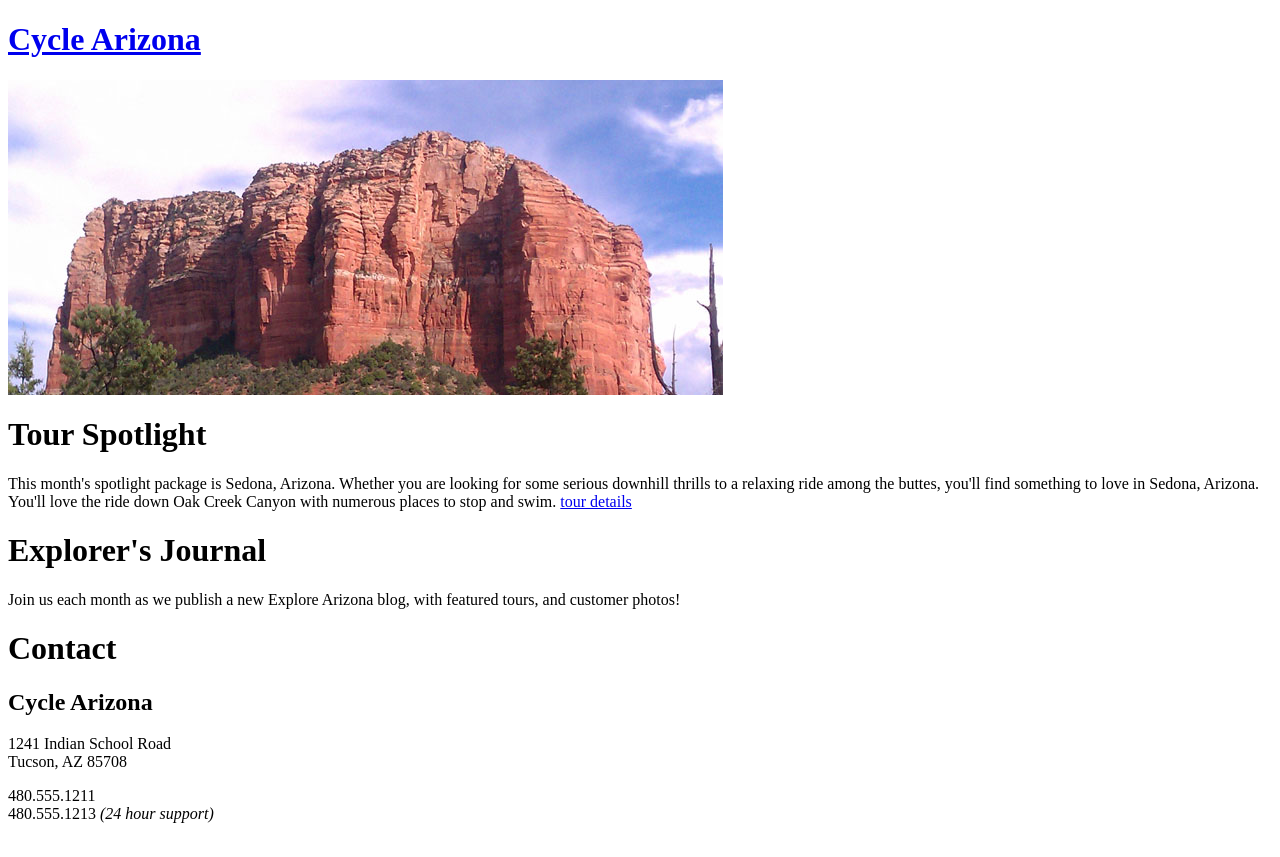
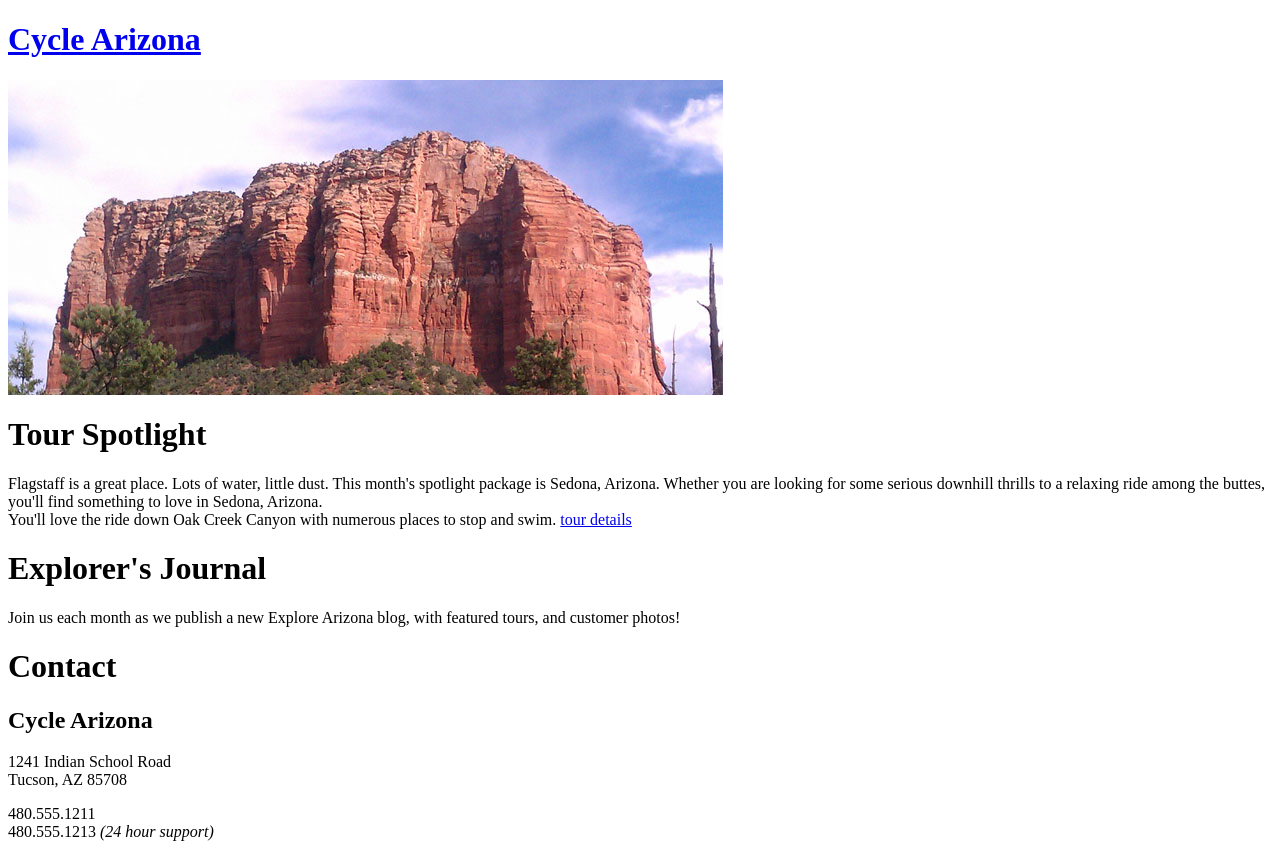
Before and after one commit to AvtaPrime/Test, a plain HTML site: page index.html in a window 1280 px wide. Drawn offline with Linux system fonts and the light colour scheme.

Commit message:
Wild changes are possible.

```diff
--- a/index.html
+++ b/index.html
@@ -24,7 +24,7 @@
         <div id="mainContent">
           <div id="mainArticle">
             <h1>Tour Spotlight</h1>
-            <p class="spotlight">This month's spotlight package is Sedona, Arizona. Whether you are looking for some serious downhill thrills to a relaxing ride among the buttes, you'll find something to love in Sedona, Arizona.<br /> You'll love the ride down Oak Creek Canyon with numerous places to stop and swim. <span class="accent"><a href="tours_cycle.html" title="Cycle Arizona">tour details</a></span></p>
+            <p class="spotlight">Flagstaff is a great place.  Lots of water, little dust.  This month's spotlight package is Sedona, Arizona. Whether you are looking for some serious downhill thrills to a relaxing ride among the buttes, you'll find something to love in Sedona, Arizona.<br /> You'll love the ride down Oak Creek Canyon with numerous places to stop and swim. <span class="accent"><a href="tours_cycle.html" title="Cycle Arizona">tour details</a></span></p>
 
             <h1>Explorer's Journal</h1>
             <p class="videoText">Join us each month as we publish a new Explore Arizona blog, with featured tours, and customer photos!</p>
```
